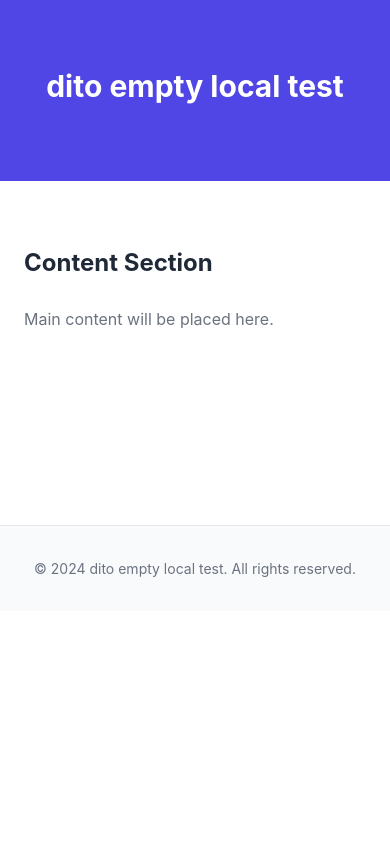
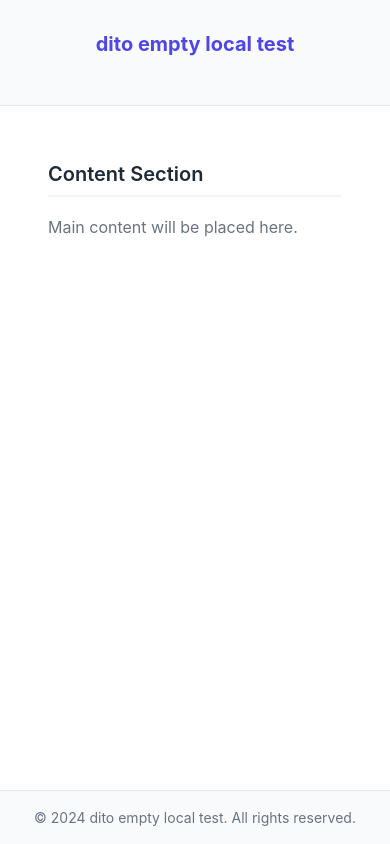
Before and after one commit to matiasne/empty-dito, a website: page index.html in a window 390 px wide. Drawn offline with Linux system fonts and the light colour scheme.

Commit message:
feat(agent): Design simple CSS styles
Task ID: J4HH5rFvKQLidixo5UXu
Type: feature
Priority: medium

```diff
--- a/src/css/main.css
+++ b/src/css/main.css
@@ -7,6 +7,9 @@ body {
   line-height: var(--line-height-normal);
   color: var(--color-text-primary);
   background-color: var(--color-bg-primary);
+  display: flex;
+  flex-direction: column;
+  min-height: 100vh;
 }
 
 code {
@@ -18,51 +21,145 @@ code {
   color: var(--color-primary);
 }
 
+/* App Container */
+#app {
+  display: flex;
+  flex-direction: column;
+  min-height: 100vh;
+}
+
 /* Layout */
 .container {
   max-width: var(--container-max-width);
   margin: 0 auto;
   padding: 0 var(--container-padding);
+  width: 100%;
 }
 
 /* Header */
 .header {
-  background-color: var(--color-primary);
-  color: white;
-  padding: var(--spacing-3xl) 0;
-  text-align: center;
+  background-color: var(--color-bg-secondary);
+  border-bottom: 1px solid var(--color-border);
+  padding: var(--spacing-xl) 0;
+  box-shadow: var(--shadow-sm);
+}
+
+.header .container {
+  display: flex;
+  justify-content: space-between;
+  align-items: center;
 }
 
 .header h1 {
-  font-size: var(--font-size-4xl);
+  font-size: var(--font-size-2xl);
   font-weight: var(--font-weight-bold);
-  margin-bottom: var(--spacing-sm);
+  color: var(--color-primary);
+  margin: 0;
 }
 
-.header .subtitle {
-  font-size: var(--font-size-lg);
-  opacity: 0.9;
+.header nav {
+  display: flex;
+  gap: var(--spacing-lg);
+}
+
+.header nav a {
+  color: var(--color-text-secondary);
+  font-size: var(--font-size-base);
+  font-weight: var(--font-weight-medium);
+  transition: color var(--transition-fast);
+}
+
+.header nav a:hover {
+  color: var(--color-primary);
 }
 
 /* Main Content */
 .main {
+  flex: 1;
   padding: var(--spacing-3xl) 0;
+  background-color: var(--color-bg-primary);
 }
 
 section {
-  margin-bottom: var(--spacing-3xl);
+  margin-bottom: var(--spacing-2xl);
+  padding: var(--spacing-xl);
+  background-color: var(--color-bg-primary);
+  border-radius: var(--radius-lg);
 }
 
 section h2 {
-  font-size: var(--font-size-3xl);
-  font-weight: var(--font-weight-bold);
-  margin-bottom: var(--spacing-lg);
+  font-size: var(--font-size-2xl);
+  font-weight: var(--font-weight-semibold);
+  margin-bottom: var(--spacing-md);
   color: var(--color-text-primary);
+  padding-bottom: var(--spacing-sm);
+  border-bottom: 2px solid var(--color-border-light);
 }
 
 section p {
   color: var(--color-text-secondary);
   line-height: var(--line-height-relaxed);
+  margin-bottom: var(--spacing-md);
+}
+
+section p:last-child {
+  margin-bottom: 0;
+}
+
+/* Typography */
+h1,
+h2,
+h3,
+h4,
+h5,
+h6 {
+  font-weight: var(--font-weight-semibold);
+  line-height: var(--line-height-tight);
+  color: var(--color-text-primary);
+}
+
+h1 {
+  font-size: var(--font-size-4xl);
+}
+
+h2 {
+  font-size: var(--font-size-3xl);
+}
+
+h3 {
+  font-size: var(--font-size-2xl);
+}
+
+h4 {
+  font-size: var(--font-size-xl);
+}
+
+h5 {
+  font-size: var(--font-size-lg);
+}
+
+h6 {
+  font-size: var(--font-size-base);
+}
+
+p {
+  margin-bottom: var(--spacing-md);
+}
+
+p:last-child {
+  margin-bottom: 0;
+}
+
+/* Links */
+a {
+  color: var(--color-primary);
+  text-decoration: none;
+  transition: color var(--transition-fast);
+}
+
+a:hover {
+  color: var(--color-primary-dark);
+  text-decoration: underline;
 }
 
 /* Welcome Section */
@@ -174,36 +271,82 @@ section p {
 .footer {
   background-color: var(--color-bg-secondary);
   border-top: 1px solid var(--color-border);
-  padding: var(--spacing-xl) 0;
-  margin-top: var(--spacing-3xl);
+  padding: var(--spacing-lg) 0;
+  margin-top: auto;
+}
+
+.footer .container {
+  display: flex;
+  justify-content: center;
+  align-items: center;
 }
 
 .footer p {
   text-align: center;
   color: var(--color-text-secondary);
   font-size: var(--font-size-sm);
+  margin: 0;
 }
 
 /* Responsive Design */
 @media (max-width: 768px) {
+  /* Header adjustments */
+  .header .container {
+    flex-direction: column;
+    gap: var(--spacing-md);
+    text-align: center;
+  }
+
   .header h1 {
+    font-size: var(--font-size-xl);
+  }
+
+  .header nav {
+    justify-content: center;
+    flex-wrap: wrap;
+    gap: var(--spacing-md);
+  }
+
+  /* Main content adjustments */
+  .main {
+    padding: var(--spacing-xl) 0;
+  }
+
+  section {
+    padding: var(--spacing-lg);
+    margin-bottom: var(--spacing-lg);
+  }
+
+  section h2 {
+    font-size: var(--font-size-xl);
+  }
+
+  /* Typography adjustments */
+  h1 {
     font-size: var(--font-size-3xl);
   }
 
-  .header .subtitle {
-    font-size: var(--font-size-base);
-  }
-
-  section h2 {
+  h2 {
     font-size: var(--font-size-2xl);
   }
 
+  h3 {
+    font-size: var(--font-size-xl);
+  }
+
+  /* Features grid */
   .features-grid {
     grid-template-columns: 1fr;
   }
 
+  /* Demo container */
   .demo-container {
-    padding: var(--spacing-xl);
+    padding: var(--spacing-lg);
+  }
+
+  /* Footer adjustments */
+  .footer {
+    padding: var(--spacing-md) 0;
   }
 }
 
@@ -223,9 +366,32 @@ section p {
   animation: fadeIn var(--transition-slow) ease-out;
 }
 
+/* Accessibility */
+:focus {
+  outline: 2px solid var(--color-primary);
+  outline-offset: 2px;
+}
+
+:focus:not(:focus-visible) {
+  outline: none;
+}
+
+:focus-visible {
+  outline: 2px solid var(--color-primary);
+  outline-offset: 2px;
+}
+
 /* Utilities */
 .text-center {
   text-align: center;
+}
+
+.text-left {
+  text-align: left;
+}
+
+.text-right {
+  text-align: right;
 }
 
 .mt-1 {
@@ -244,6 +410,19 @@ section p {
   margin-bottom: var(--spacing-lg);
 }
 
+.mx-auto {
+  margin-left: auto;
+  margin-right: auto;
+}
+
+.p-1 {
+  padding: var(--spacing-md);
+}
+
+.p-2 {
+  padding: var(--spacing-lg);
+}
+
 .hidden {
   display: none;
 }
```
